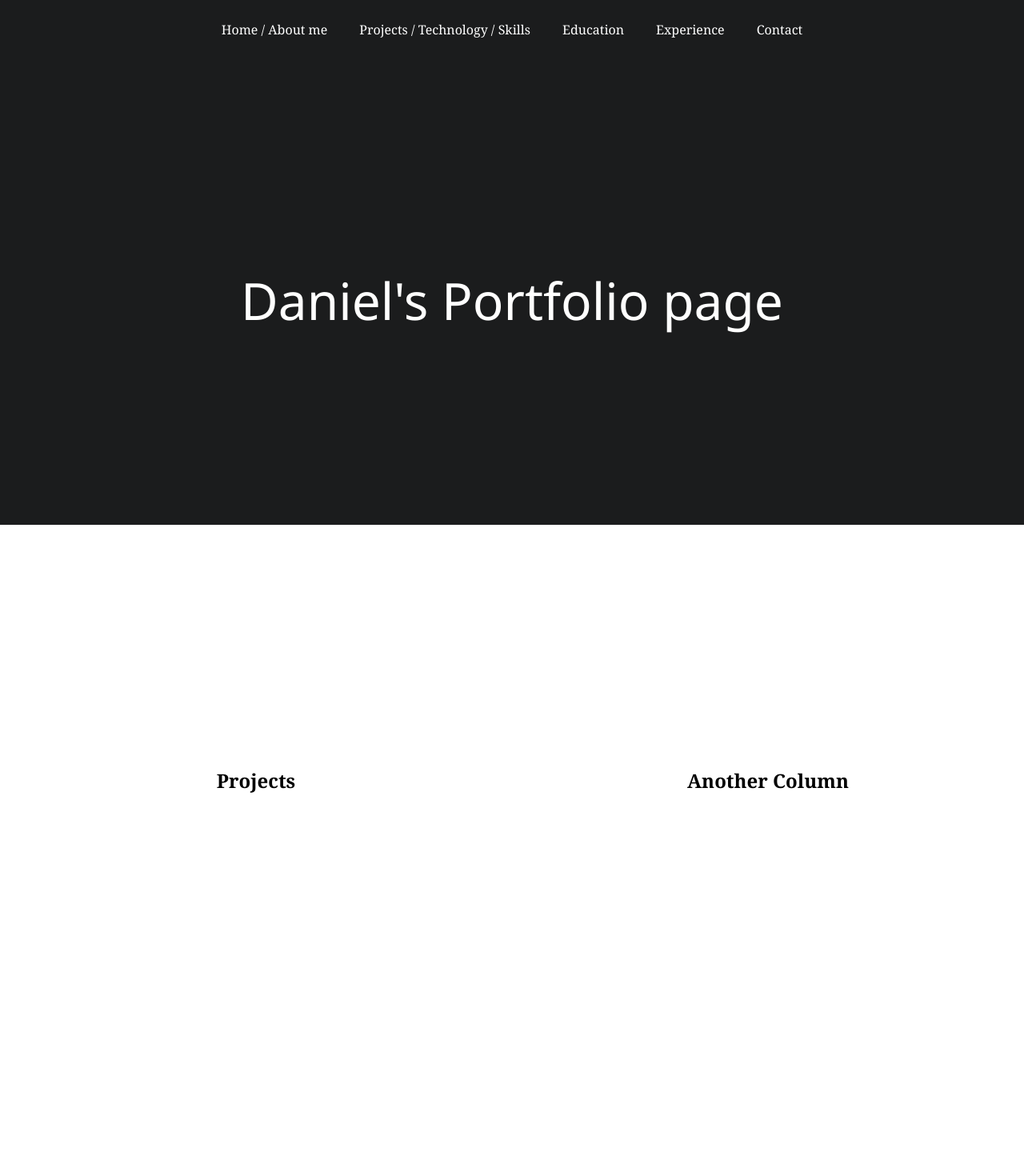
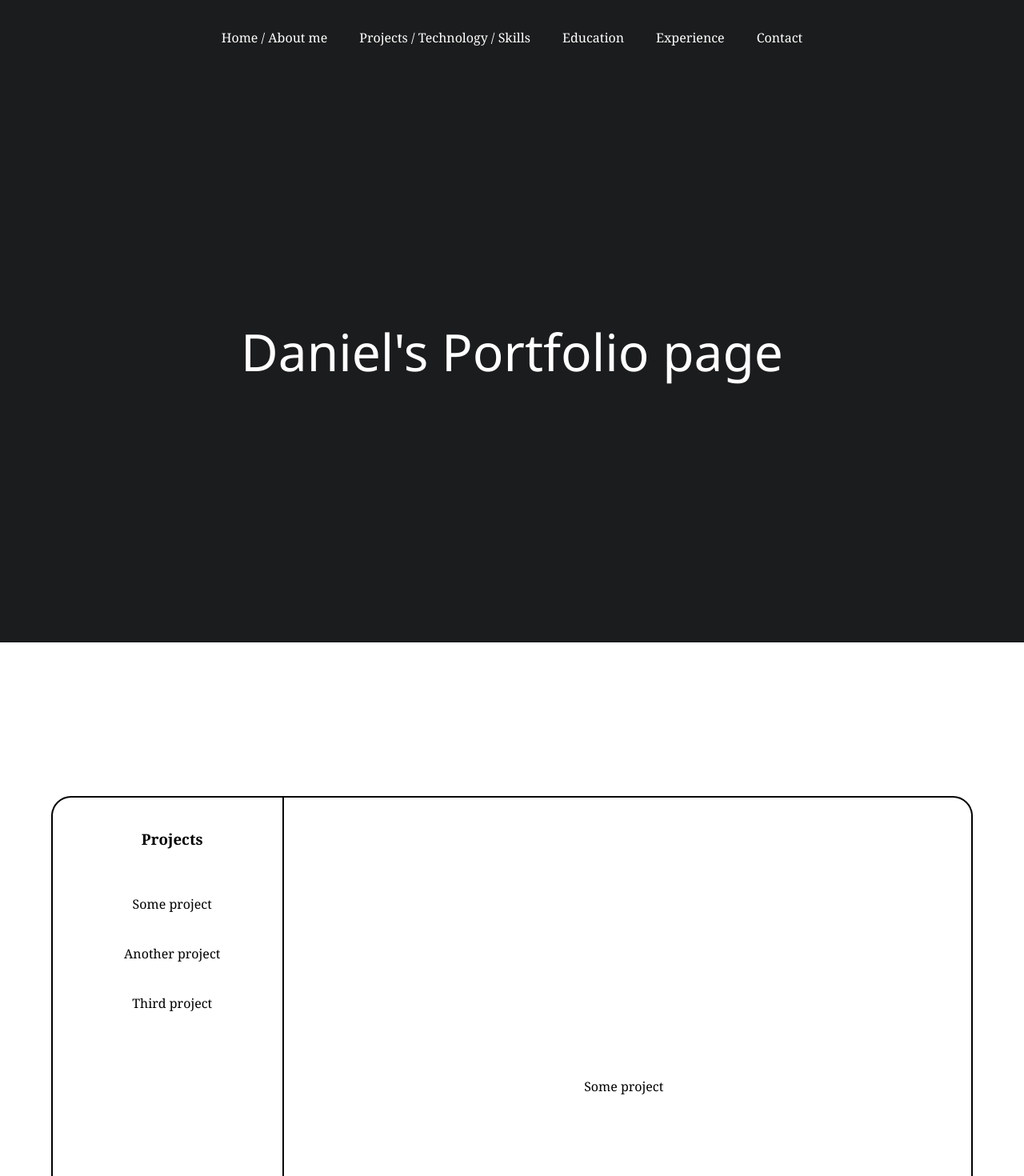
Before and after one commit to Sundholm11/portfolio, a React (Create React App) app: page / in a window 1280 px wide. Shown: the top 1470 px of the page at 80% size. Before the commit the page ends 1276 px from the top, so only its background shows below. Built offline with nearby package versions, Linux system fonts and the light colour scheme; the HTML template or start-up script is replaced by a standard one.

Commit message:
Added projects, general styles/layot improvement

```diff
--- a/src/App.tsx
+++ b/src/App.tsx
@@ -1,4 +1,5 @@
 import React from 'react'
+
 import './styles/App.css'
 
 import Home from './components/Home'
--- a/src/components/Home.tsx
+++ b/src/components/Home.tsx
@@ -3,11 +3,11 @@ import React from 'react'
 import '../styles/App.css'
 
 const Home: React.FC = () => {
-    return (
-        <div className="subContainer">
-            <h1 className="home">Daniel's Portfolio page</h1>
-        </div>
-    )
+	return (
+		<div className="homeContainer">
+			<h1 className="home">Daniel's Portfolio page</h1>
+		</div>
+	)
 }
 
 export default Home
--- a/src/components/Navbar.tsx
+++ b/src/components/Navbar.tsx
@@ -2,15 +2,15 @@ import React from 'react'
 import '../styles/Navbar.css'
 
 const Navbar: React.FC = () => {
-    return (
-        <ul>
-            <li><p>Home / About me</p></li>
-            <li><p>Projects / Technology / Skills</p></li>
-            <li><p>Education</p></li>
-            <li><p>Experience</p></li>
-            <li><p>Contact</p></li>
-        </ul>
-    )
+	return (
+		<ul className="navBar">
+			<li className="navBar"><p>Home / About me</p></li>
+			<li className="navBar"><p>Projects / Technology / Skills</p></li>
+			<li className="navBar"><p>Education</p></li>
+			<li className="navBar"><p>Experience</p></li>
+			<li className="navBar"><p>Contact</p></li>
+		</ul>
+	)
 }
 
 export default Navbar
--- a/src/components/Projects.tsx
+++ b/src/components/Projects.tsx
@@ -1,18 +1,44 @@
-import React from 'react'
+import React, { useState } from 'react'
 
-import '../styles/App.css'
+import '../styles/Projects.css'
 
 const Projects: React.FC = () => {
-    return (
-        <div>
-            <div className="subContainer2">
-                <h2>Projects</h2>
-            </div>
-            <div className="subContainer2">
-                <h2>Another Column</h2>
-            </div>
-        </div>
-    )
+	const[project, setProject] = useState<string>("Some project")
+
+	const projects = [
+		"Some project",
+		"Another project",
+		"Third project"
+	]
+
+	const handleProjectChange = (event: React.MouseEvent<HTMLLIElement, MouseEvent>) => {
+		setProject(projects[event.currentTarget.value])
+	}
+
+	return (
+		<div className="projectsMainContainer">
+			<div className="projectsLeftContainer">
+				<ul className="projectsVertNav">
+					<li className="projectsVertNav">
+						<h3>Projects</h3>
+					</li>
+					<li className="projectsVertNav"
+						value={0}
+						onClick={handleProjectChange}>Some project
+					</li>
+					<li className="projectsVertNav"
+						value={1}
+						onClick={handleProjectChange}>Another project</li>
+					<li className="projectsVertNav"
+						value={2}
+						onClick={handleProjectChange}>Third project</li>
+				</ul>
+			</div>
+			<div className="projectsRightContainer">
+				{project}
+			</div>
+		</div>
+	)
 }
 
 export default Projects
--- a/src/index.tsx
+++ b/src/index.tsx
@@ -1,6 +1,8 @@
 import React from 'react'
 import ReactDOM from 'react-dom'
-import './styles/index.css'
+
+import '../src/styles/index.css'
+
 import App from './App'
 
 ReactDOM.render(<App />, document.getElementById('root'))
--- a/src/styles/App.css
+++ b/src/styles/App.css
@@ -1,16 +1,5 @@
 .App {
 	text-align: center;
-}
-
-h1 {
-	font-size: 300%;
-	background-color: #111;
-	padding: 20px;
-	margin: 0;
-	color: white;
-}
-
-p {
 	font-family: Cambria, Cochin, Georgia, Times, 'Times New Roman', serif;
 }
 
@@ -25,19 +14,22 @@ h1.home {
 	font-weight: lighter;
 }
 
-div.subContainer {
-	height: 600px;
-	line-height: 600px;
+div.homeContainer {
+	padding: 300px 0;
 	background-color: rgb(27, 28, 29);
-	text-align: center;
 }
 
-div.subContainer2 {
-	margin: 0;
-	float: left;
-	height: 600px;
-	width: 50%;
-	line-height: 600px;
+/*
+Some rough button styles
+
+button {
+	font-family: Georgia;
+	border: 0;
 	background-color: white;
-	text-align: center;
+	cursor: pointer;
 }
+
+button:focus {
+	outline: 0;
+}
+*/
--- a/src/styles/Navbar.css
+++ b/src/styles/Navbar.css
@@ -1,15 +1,15 @@
-p {
+p.navBar {
 	line-height: 2px;
 }
 
-ul {
+ul.navBar {
 	list-style: none;
 	background-color: rgb(27, 28, 29);
 	margin: 0;
 	padding: 0;
 }
 
-li {
+li.navBar {
 	display: inline-block;
 	color: white;
 	text-align: center;
@@ -19,6 +19,6 @@ li {
 	border-bottom-color:  rgb(27, 28, 29);
 }
 
-li:hover {
+li.navBar:hover {
 	border-bottom-color: white;
 }
--- /dev/null
+++ b/src/styles/Projects.css
@@ -0,0 +1,29 @@
+div.projectsMainContainer {
+	margin: 15% 5% 5%;
+	border: 2px solid;
+	border-radius: 25px;
+}
+
+div.projectsRightContainer {
+	width: 74%;
+	padding: 350px 0;
+	margin-left: 25%;
+	border-left: 2px solid;
+}
+
+div.projectsLeftContainer {
+	width: 24%;
+	margin-left: 1%;
+}
+
+ul.projectsVertNav {
+	width: 100%;
+	padding: 0;
+	margin: 0;
+	float: left;
+	list-style-type: none;
+}
+
+li.projectsVertNav {
+	padding: 20px 0;
+}
```
